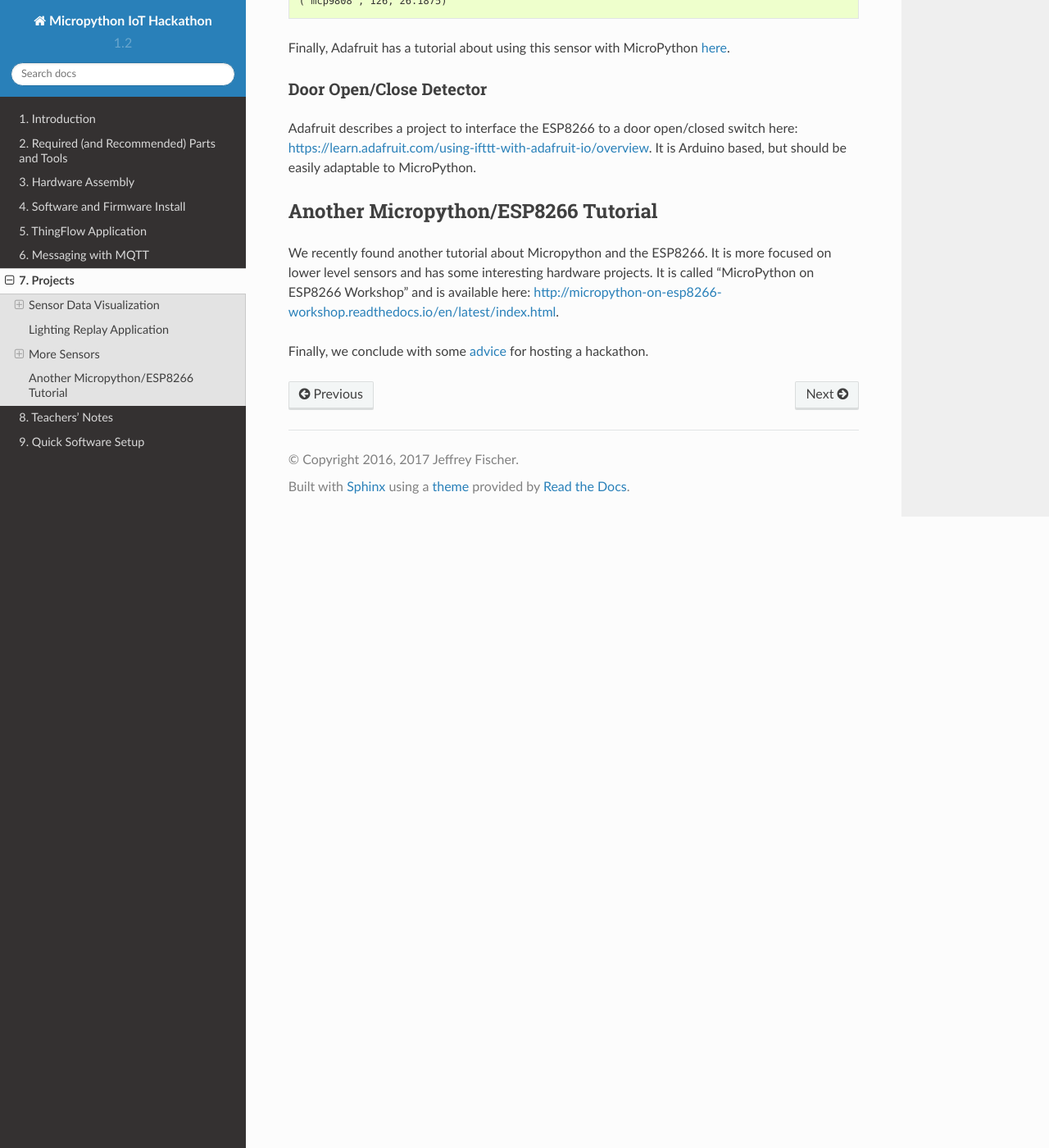
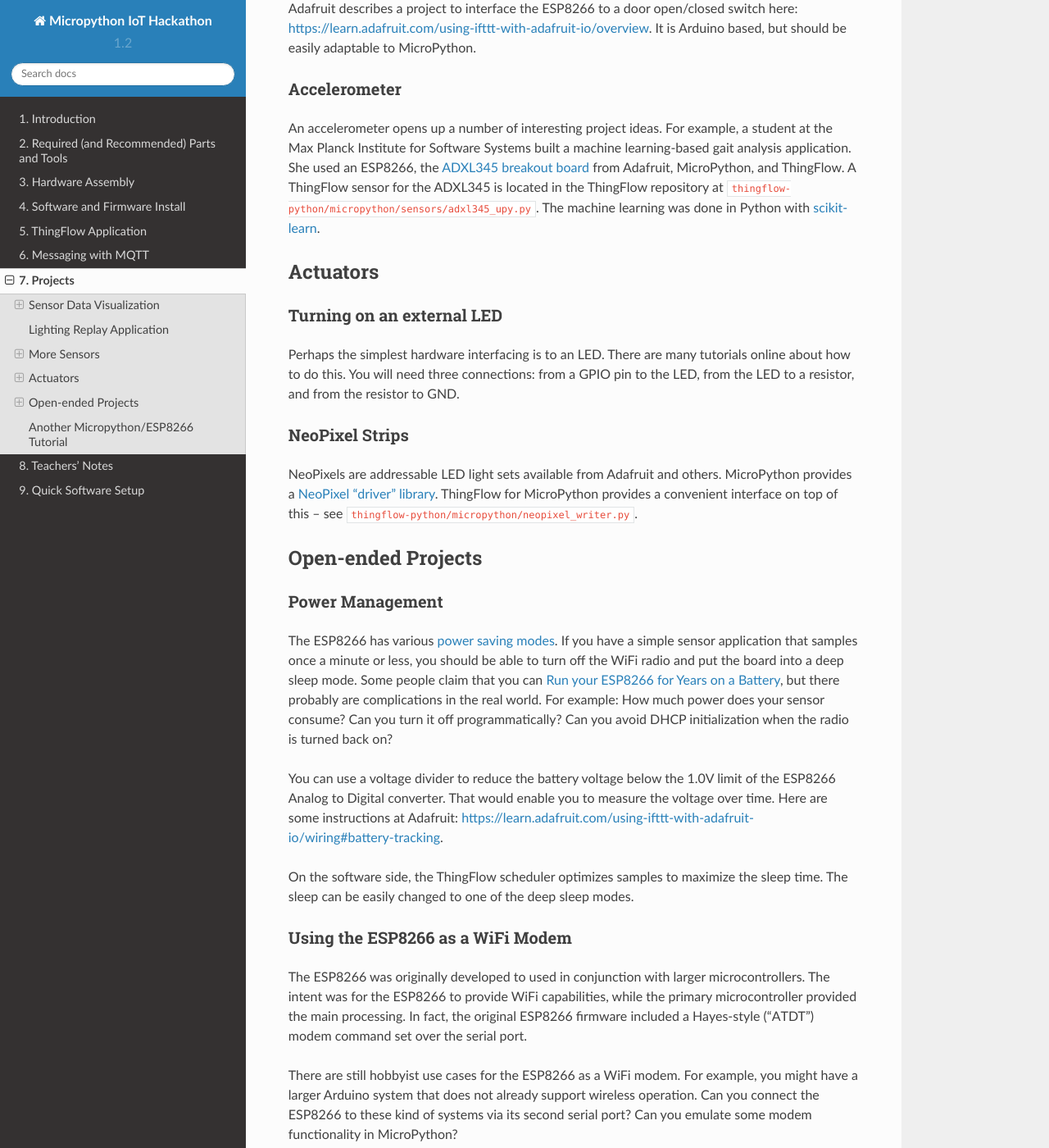
Before and after one commit to jfischer/micropython-iot-hackathon, a Sphinx documentation site: the page built from docs/projects.rst, in a window 1280 px wide and 1400 px high, scrolled down 3734 px. Shown: the whole window at 82% size. Built offline with Sphinx 7.4.7 and the Read the Docs theme 2.0.0, drawn with Linux system fonts in a browser that asks for light colours; some of the changed text lies outside the part shown.

Commit message:
Added more project descriptions

```diff
--- a/docs/projects.rst
+++ b/docs/projects.rst
@@ -56,13 +56,6 @@ lights on and off in a realistic manner.
 
 More Sensors
 ------------
-
-Turning on an LED
-~~~~~~~~~~~~~~~~~
-Perhaps the simplest hardware interfacing is to an LED. There are many tutorials
-online about how to do this. You will need three connections: from a GPIO pin
-to the LED, from the LED to a resistor, and from the resistor to GND.
-
 Temperature Sensor
 ~~~~~~~~~~~~~~~~~~
 There are many temperature sensors on the market. One well-documented sensor
@@ -130,6 +123,77 @@ Adafruit describes a project to interface the ESP8266 to a door open/closed
 switch here: https://learn.adafruit.com/using-ifttt-with-adafruit-io/overview.
 It is Arduino based, but should be easily adaptable to MicroPython.
 
+Accelerometer
+~~~~~~~~~~~~~
+An accelerometer opens up a number of interesting project ideas. For example, a
+student at the Max Planck Institute for Software Systems built a machine
+learning-based gait analysis application. She used an ESP8266,
+the `ADXL345 breakout board <https://www.adafruit.com/product/1231>`__ from
+Adafruit,
+MicroPython, and ThingFlow. A ThingFlow sensor for the ADXL345 is located
+in the ThingFlow repository at ``thingflow-python/micropython/sensors/adxl345_upy.py``.
+The machine learning was done in Python with
+`scikit-learn <http://scikit-learn.org>`__.
+
+Actuators
+---------
+Turning on an external LED
+~~~~~~~~~~~~~~~~~~~~~~~~~~
+Perhaps the simplest hardware interfacing is to an LED. There are many tutorials
+online about how to do this. You will need three connections: from a GPIO pin
+to the LED, from the LED to a resistor, and from the resistor to GND.
+
+NeoPixel Strips
+~~~~~~~~~~~~~~~
+NeoPixels are addressable LED light sets available from Adafruit and others.
+MicroPython provides a
+`NeoPixel "driver" library <https://docs.micropython.org/en/latest/esp8266/esp8266/quickref.html#neopixel-driver>`__.
+ThingFlow for MicroPython provides a convenient interface on top of this -- see
+``thingflow-python/micropython/neopixel_writer.py``.
+
+Open-ended Projects
+-------------------
+Power Management
+~~~~~~~~~~~~~~~~
+The ESP8266 has various `power saving modes <http://bbs.espressif.com/viewtopic.php?t=133>`__.
+If you have a simple sensor application that samples once a minute or less,
+you should be able to turn off the WiFi radio and put the board into a
+deep sleep mode. Some people claim that you can
+`Run your ESP8266 for Years on a Battery <https://openhomeautomation.net/esp8266-battery/>`__,
+but there probably are complications in the real world. For example:
+How much power does your sensor consume? Can you turn it off programmatically?
+Can you avoid DHCP initialization when the radio is turned back on?
+
+You can use a voltage divider to reduce the battery voltage below the 1.0V
+limit of the ESP8266 Analog to Digital converter. That would enable you to measure
+the voltage over time. Here are some instructions at Adafruit:
+https://learn.adafruit.com/using-ifttt-with-adafruit-io/wiring#battery-tracking.
+
+On the software side, the ThingFlow scheduler optimizes samples to maximize the
+sleep time. The sleep can be easily changed to one of the deep sleep modes.
+
+Using the ESP8266 as a WiFi Modem
+~~~~~~~~~~~~~~~~~~~~~~~~~~~~~~~~~
+The ESP8266 was originally developed to used in conjunction with larger
+microcontrollers. The intent was for the ESP8266 to provide WiFi capabilities,
+while the primary microcontroller provided the main processing. In fact,
+the original ESP8266 firmware included a Hayes-style ("ATDT") modem command
+set over the serial port.
+
+There are still hobbyist use cases for the ESP8266 as a WiFi modem. For example,
+you might have a larger Arduino system that does not already support wireless
+operation. Can you connect the ESP8266 to these kind of systems via its second
+serial port? Can you emulate some modem functionality in MicroPython?
+
+Home Assistant Integration
+~~~~~~~~~~~~~~~~~~~~~~~~~~
+`Home Assistant <https://home-assistant.io/>`__ is a Python3 open-source
+application framework for automating your home. Since Home Assistant
+already supports MQTT, it should be easy to integrate remote ESP8266
+nodes into the application. Can you do it? What cool applications can
+you build?
+
+
 Another Micropython/ESP8266 Tutorial
 ------------------------------------
 We recently found another tutorial about Micropython and the ESP8266.
```
